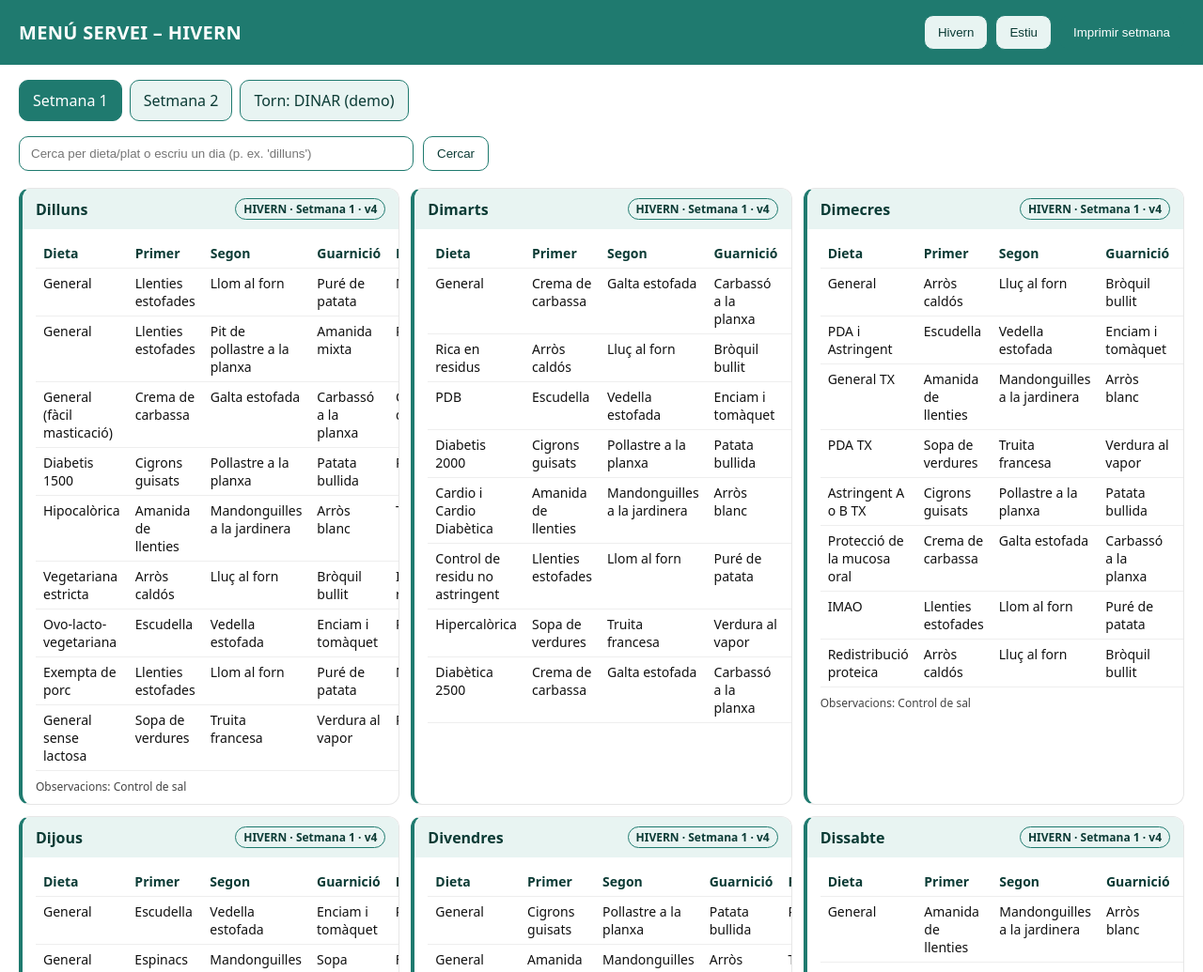
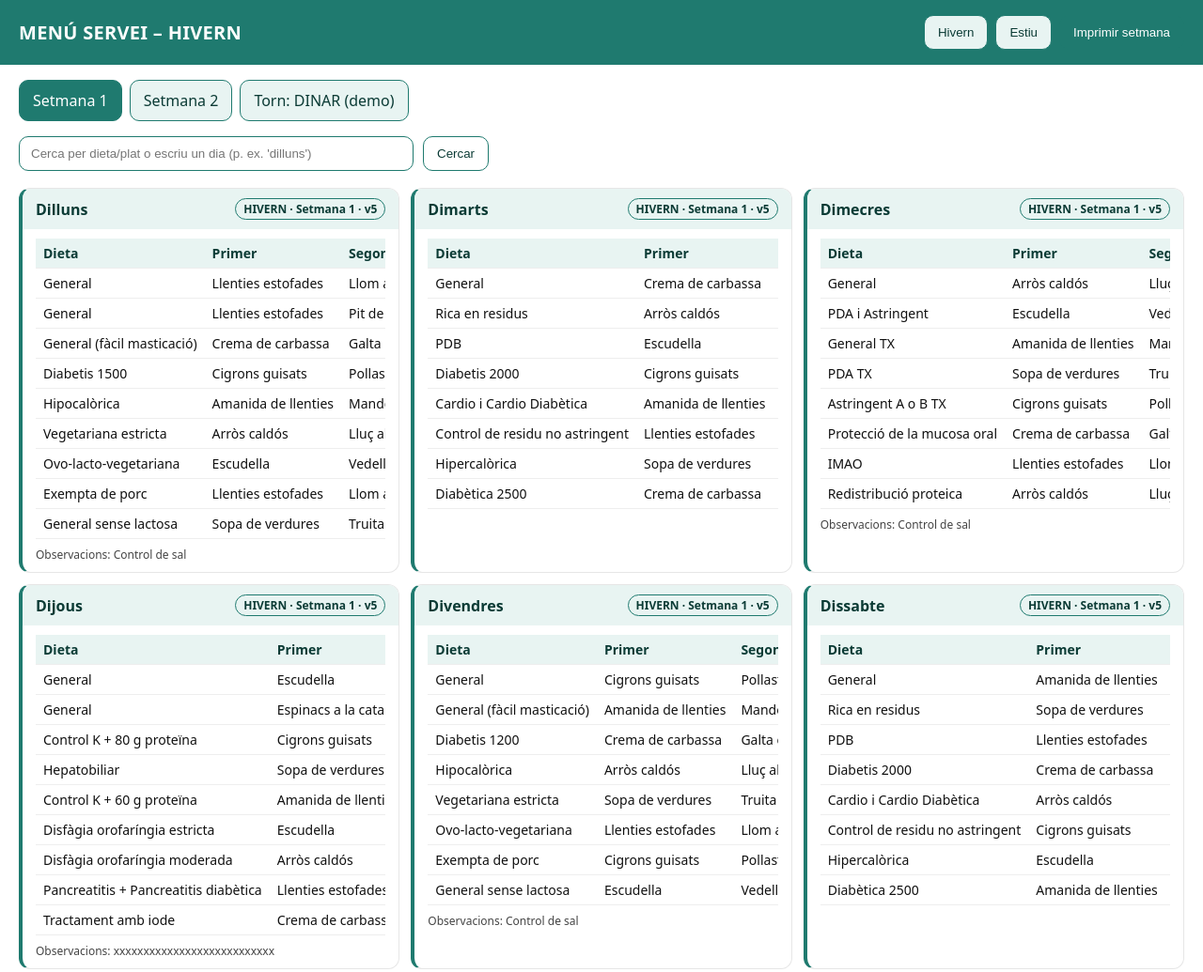
Before and after one commit to MigDvlp/menu-hospitalari-pwa, a plain HTML site: page index.html in a window 1280 px wide. Shown: the top 1035 px of the page at 94% size. Drawn offline with Linux system fonts and the light colour scheme.

Commit message:
Add files via upload

```diff
--- a/app.js
+++ b/app.js
@@ -1,5 +1,5 @@
-// Build tag per validar: v4
-const __BUILD__ = "v4";
+// Build tag: v5
+const __BUILD__ = "v5";
 
 const CATALOG_DIETS = [
   "General","General (fàcil masticació)","Rica en residus","PDB","Diabetis 1200","Diabetis 1500","Diabetis 2000",
@@ -49,7 +49,7 @@ function genData(){
     });
   });
 
-  // Casos exactes aportats
+  // Casos exactes (briefing)
   data.push({ menuType:"HIVERN", week:1, day:"Dilluns", dieta:"General", primers:"Llenties estofades", segons:"Pit de pollastre a la planxa", guarnicions:"Amanida mixta", postres:"Poma", pa:"Blanc", observacions:"" });
   data.push({ menuType:"HIVERN", week:1, day:"Dijous", dieta:"General", primers:"Espinacs a la catalana", segons:"Mandonguilles a la jardinera", guarnicions:"Sopa d’estrelles (bol petit)", postres:"Fruita", pa:"Blanc", observacions:"xxxxxxxxxxxxxxxxxxxxxxxxxxx" });
 
@@ -76,12 +76,23 @@ function render(){
 
   daysToShow.forEach(day => {
     const card = document.createElement('div'); card.className = 'card';
-    card.innerHTML = `<div class="card__header"><div>${day}</div><span class="badge">${state.menuType} · Setmana ${state.week} · v4</span></div>`;
+    card.innerHTML = `<div class="card__header"><div>${day}</div><span class="badge">${state.menuType} · Setmana ${state.week} · v5</span></div>`;
     const body = document.createElement('div'); body.className = 'card__body';
 
     let rows = DATA.filter(e => e.menuType === state.menuType && e.week === state.week && e.day === day);
     if (!isDay && state.q) rows = rows.filter(e => matchesEntry(e, state.q));
     rows.sort((a,b)=> CATALOG_DIETS.indexOf(a.dieta) - CATALOG_DIETS.indexOf(b.dieta));
+
+    const wrap = document.createElement('div');
+    wrap.className = 'table-wrap';
+    wrap.setAttribute('role', 'region');
+    wrap.setAttribute('aria-label', 'Taula desplaçable horitzontalment');
+    wrap.setAttribute('tabindex', '0');
+
+    const hint = document.createElement('div');
+    hint.className = 'scroll-hint';
+    hint.textContent = 'Desplaça lateralment per veure totes les columnes →';
+    wrap.appendChild(hint);
 
     const table = document.createElement('table'); table.className = 'table';
     table.innerHTML = `<thead><tr><th>Dieta</th><th>Primer</th><th>Segon</th><th>Guarnició</th><th>Postres</th><th>Pa</th></tr></thead><tbody></tbody>`;
@@ -99,7 +110,8 @@ function render(){
       tbody.appendChild(tr);
     }
 
-    body.appendChild(table);
+    wrap.appendChild(table);
+    body.appendChild(wrap);
 
     const obs = rows.map(r => r.observacions).filter(Boolean).join(' · ');
     if (obs){
--- a/index.html
+++ b/index.html
@@ -2,11 +2,11 @@
 <html lang="ca">
 <head>
   <meta charset="UTF-8">
-  <meta name="viewport" content="width=device-width, initial-scale=1.0"/>
+  <meta name="viewport" content="width=device-width, initial-scale=1.0, viewport-fit=cover"/>
   <meta name="theme-color" content="#1F7A6F"/>
   <title>MENÚ SERVEI – HIVERN/ESTIU</title>
   <link rel="manifest" href="manifest.webmanifest">
-  <link rel="stylesheet" href="styles.css?v=4"/>
+  <link rel="stylesheet" href="styles.css?v=5"/>
 </head>
 <body>
 <header class="header">
@@ -31,13 +31,13 @@
   </div>
 
   <div id="grid" class="grid"></div>
-  <p class="print-note">PWA demo v4 · Hivern/Estiu · Setmana 1/2 · DINAR. Instal·la-la des del navegador (“Afegir a la pantalla d’inici”).</p>
+  <p class="print-note">PWA demo <strong>v5</strong> · Hivern/Estiu · Setmana 1/2 · DINAR. Instal·la-la des del navegador (“Afegir a la pantalla d’inici”).</p>
 </div>
 
-<script src="app.js?v=4"></script>
+<script src="app.js?v=5"></script>
 <script>
 if ('serviceWorker' in navigator) {
-  window.addEventListener('load', () => navigator.serviceWorker.register('service-worker.js?v=4'));
+  window.addEventListener('load', () => navigator.serviceWorker.register('service-worker.js?v=5'));
 }
 </script>
 </body>
--- a/styles.css
+++ b/styles.css
@@ -6,6 +6,7 @@
   --green-ghost: #E8F4F2;
 }
 * { box-sizing: border-box; }
+html, body { height: 100%; }
 body { margin: 0; font-family: system-ui, -apple-system, Segoe UI, Roboto, Helvetica, Arial, sans-serif;
   color: var(--text-dark); background: var(--clinic-white); }
 .header { background: var(--clinic-green); color: var(--clinic-white); padding: 16px 20px; display:flex; align-items:center; justify-content:space-between; gap:12px; flex-wrap:wrap; }
@@ -26,9 +27,12 @@ body { margin: 0; font-family: system-ui, -apple-system, Segoe UI, Roboto, Helve
 .card { background: var(--clinic-white); border:1px solid var(--border-soft); border-left:4px solid var(--clinic-green); border-radius:12px; overflow:hidden; }
 .card__header { background: var(--green-ghost); padding:10px 14px; font-weight:700; display:flex; align-items:center; justify-content:space-between; color:#0b3b35; }
 .card__body { padding:10px 14px; }
-.table { width:100%; border-collapse:collapse; font-size:14px; }
-.table th, .table td { padding:6px 8px; border-bottom:1px solid #eee; vertical-align:top; }
-.table th { text-align:left; font-weight:700; color:#0b3b35; }
-.print-note { font-size:12px; color:#444; }
+.table-wrap { overflow-x: auto; -webkit-overflow-scrolling: touch; touch-action: pan-x; }
+.scroll-hint { display:none; font-size:12px; color:#0b3b35; margin: 0 0 6px 0; }
+@media (max-width: 640px) { .scroll-hint { display:block; } }
+.table { width:100%; border-collapse:collapse; font-size:14px; min-width: 860px; } /* força scroll lateral en mòbil */
+.table th, .table td { padding:6px 8px; border-bottom:1px solid #eee; vertical-align:top; white-space: nowrap; }
+.table th { text-align:left; font-weight:700; color:#0b3b35; background: var(--green-ghost); position: sticky; top: 0; }
+.print-note { font-size:12px; color: #444; }
 .badge { display:inline-block; padding:2px 8px; border:1px solid var(--clinic-green); color:#0b3b35; background: var(--green-ghost); border-radius:999px; font-size:12px; }
 @media print { .header, .actions, .tabs, .searchbar { display:none !important; } .wrapper { padding:0; } .grid { grid-template-columns: repeat(2, 1fr) !important; gap:8px; } .card { page-break-inside: avoid; } }
```
Also changed, not shown: service-worker.js (+4 -4 lines), manifest.webmanifest.
